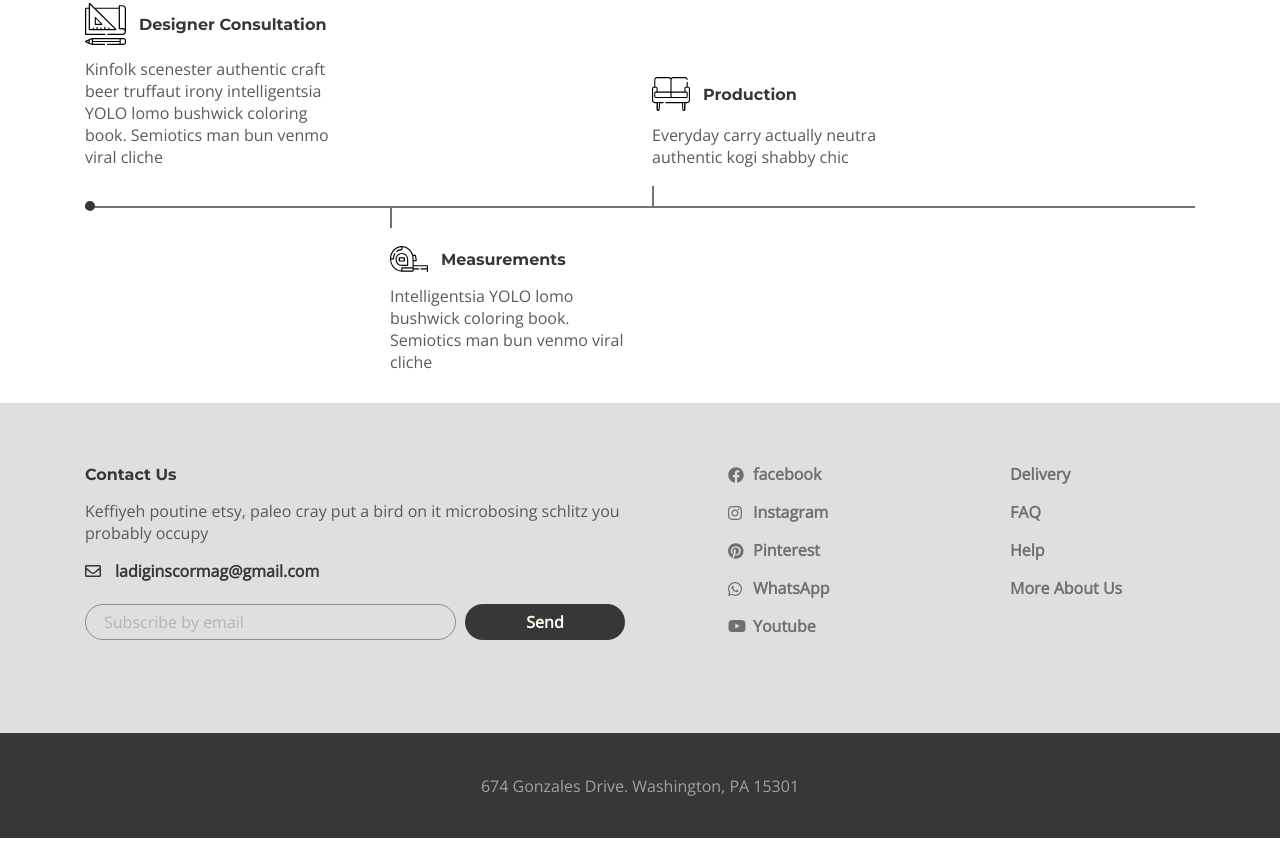
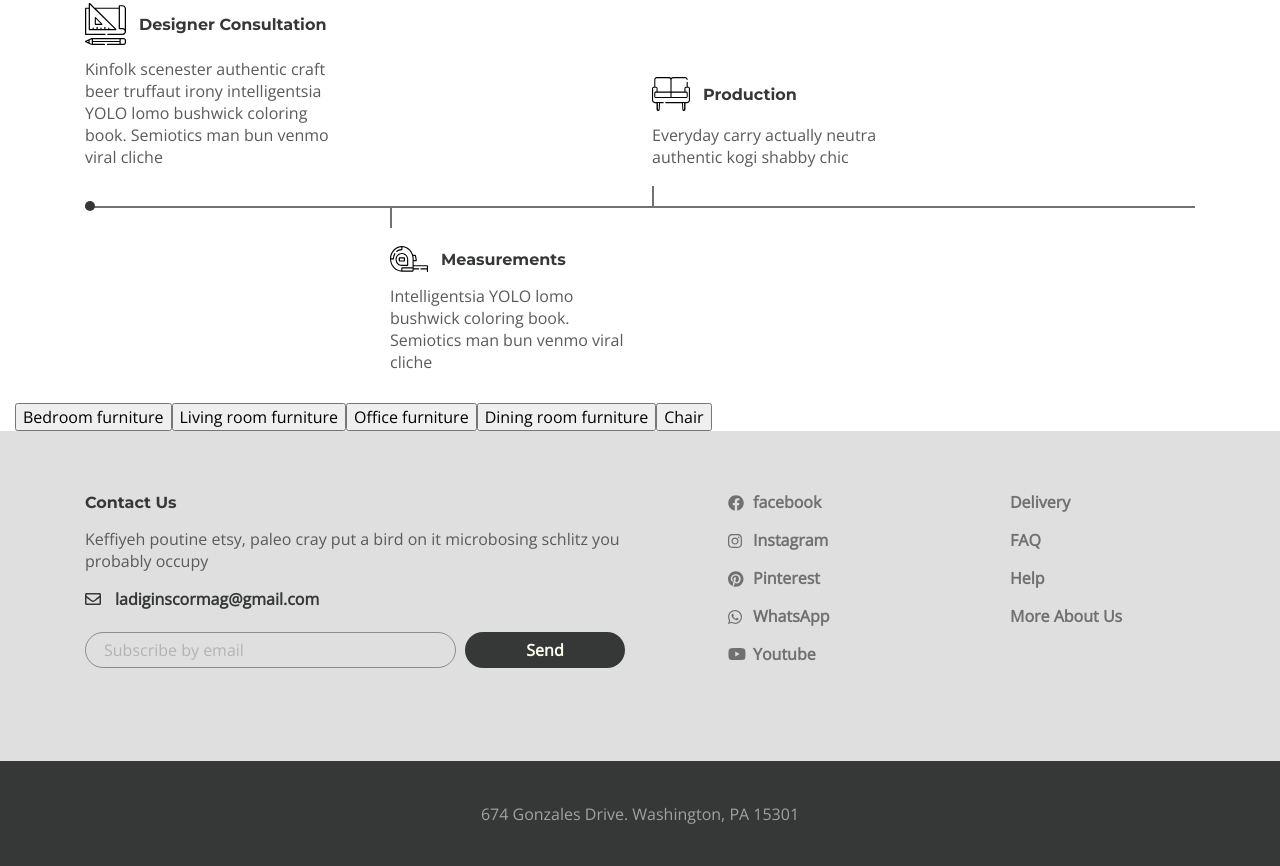
Before and after one commit to Romaleso261981/internetShop2, a website: page app/index.html in a window 1280 px wide. Shown: the part 2558-3424 px from the top of the page. Before the commit the page ends 3396 px from the top, so only its background shows below. Drawn offline with nearby package versions, Linux system fonts and the light colour scheme.

Commit message:
added gallery

```diff
--- a/app/index.html
+++ b/app/index.html
@@ -300,6 +300,19 @@
         </div>
       </section>
 
+      <div class="gallery">
+        <div class="container-fluid">
+          <div class="gallery__buttons">
+            <button class="gallery__btn">Bedroom furniture</button
+            ><button class="gallery__btn">Living room furniture</button
+            ><button class="gallery__btn">Office furniture</button
+            ><button class="gallery__btn">Dining room furniture</button
+            ><button class="gallery__btn">Chair</button>
+          </div>
+          <div class="gallery__inner"></div>
+        </div>
+      </div>
+
       <footer class="footer">
         <div class="footer__content">
           <div class="container">
```
